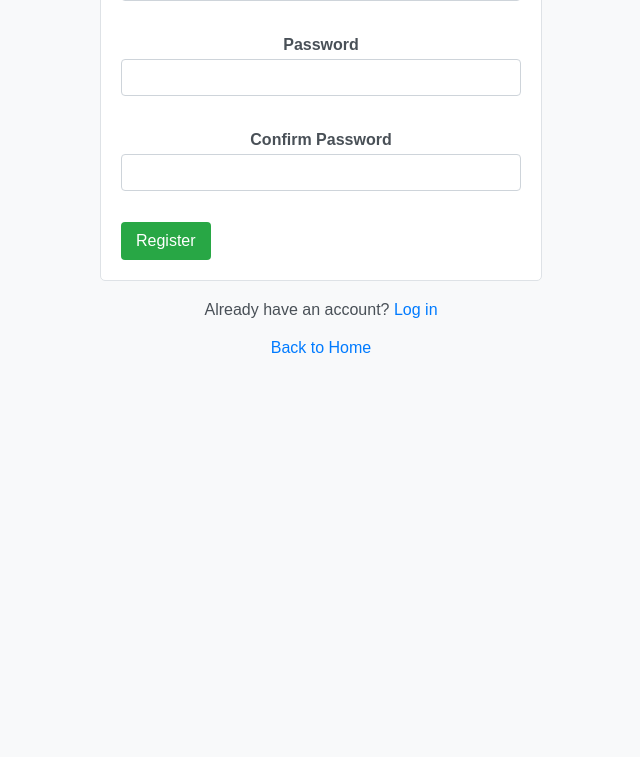
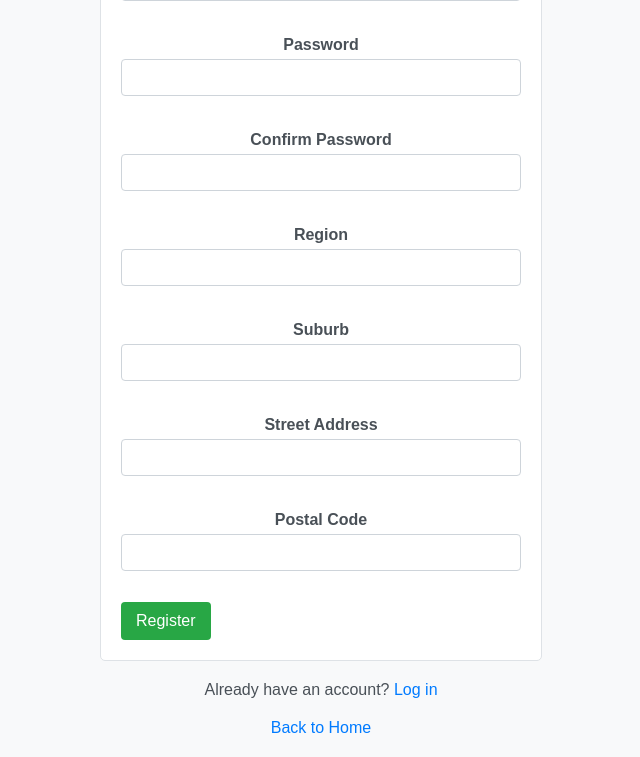
Before and after one commit to Omega130920/Secondhandmarket, a Django app: page /register/ in a window 1280 px wide. Shown: the part 574-1331 px from the top of the page, without its empty margins (319-959 px from the left). Before the commit the page ends 927 px from the top, so only its background shows below. Run offline with Django 5.2, Linux system fonts and the light colour scheme.

Commit message:
fix: Adjusted Street Address field to use TextInput widget in registration form

```diff
--- a/marketplace/forms.py
+++ b/marketplace/forms.py
@@ -1,7 +1,7 @@
 from django import forms
 from django.contrib.auth.models import User
 from django import forms
-from .models import Item, Category
+from .models import Item, Category, UserProfile
 
 class ItemForm(forms.ModelForm):
     category = forms.ModelChoiceField(queryset=Category.objects.all())
@@ -58,6 +58,12 @@ class UserRegistrationForm(forms.Form):
     password = forms.CharField(widget=forms.PasswordInput, label='Password')
     password_confirm = forms.CharField(widget=forms.PasswordInput, label='Confirm Password')
 
+    # New address fields in the form
+    region = forms.CharField(max_length=100, label='Region', required=False)
+    suburb = forms.CharField(max_length=100, label='Suburb', required=False)
+    street_address = forms.CharField(widget=forms.TextInput, max_length=255, label='Street Address', required=False)
+    postal_code = forms.CharField(max_length=10, label='Postal Code', required=False)
+
     def clean(self):
         cleaned_data = super().clean()
         password = cleaned_data.get("password")
@@ -67,6 +73,27 @@ class UserRegistrationForm(forms.Form):
             raise forms.ValidationError("Passwords do not match.")
 
         return cleaned_data
+
+    def save(self, commit=True):
+        user = User.objects.create_user(
+            username=self.cleaned_data['email'],  # Use email as username
+            first_name=self.cleaned_data['first_name'],
+            last_name=self.cleaned_data['last_name'],
+            email=self.cleaned_data['email'],
+            password=self.cleaned_data['password']
+        )
+        user.save()
+
+        profile = UserProfile.objects.create(user=user)
+        profile.contact_number = self.cleaned_data['cell_phone']
+        profile.id_document = self.cleaned_data['id_document']
+        profile.region = self.cleaned_data['region']
+        profile.suburb = self.cleaned_data['suburb']
+        profile.street_address = self.cleaned_data['street_address']
+        profile.postal_code = self.cleaned_data['postal_code']
+        profile.save()
+
+        return user
 
 class PinVerificationForm(forms.Form):
     pin = forms.CharField(max_length=6, label='Enter PIN')
--- a/marketplace/models.py
+++ b/marketplace/models.py
@@ -20,6 +20,12 @@ class UserProfile(models.Model):
         default='pending'
     )
     id_document = models.ImageField(upload_to='id_documents/', null=True, blank=True)
+
+    # New address fields
+    region = models.CharField(max_length=100, blank=True)
+    suburb = models.CharField(max_length=100, blank=True)
+    street_address = models.CharField(max_length=255, blank=True)
+    postal_code = models.CharField(max_length=10, blank=True)
 
     def __str__(self):
         return self.user.username
--- a/marketplace/templates/marketplace/register.html
+++ b/marketplace/templates/marketplace/register.html
@@ -34,7 +34,8 @@
         input[type="text"],
         input[type="email"],
         input[type="password"],
-        input[type="file"] {
+        input[type="file"],
+        textarea { /* Added style for textarea */
             width: 100%;
             padding: 10px;
             margin-bottom: 15px;
@@ -112,6 +113,13 @@
         <p><label for="{{ form.id_document.id_for_label }}">{{ form.id_document.label }}</label> {{ form.id_document }}</p>
         <p><label for="{{ form.password.id_for_label }}">{{ form.password.label }}</label> {{ form.password }}</p>
         <p><label for="{{ form.password_confirm.id_for_label }}">{{ form.password_confirm.label }}</label> {{ form.password_confirm }}</p>
+
+        {# New address fields in the template #}
+        <p><label for="{{ form.region.id_for_label }}">{{ form.region.label }}</label> {{ form.region }} {{ form.region.errors }}</p>
+        <p><label for="{{ form.suburb.id_for_label }}">{{ form.suburb.label }}</label> {{ form.suburb }} {{ form.suburb.errors }}</p>
+        <p><label for="{{ form.street_address.id_for_label }}">{{ form.street_address.label }}</label> {{ form.street_address }} {{ form.street_address.errors }}</p>
+        <p><label for="{{ form.postal_code.id_for_label }}">{{ form.postal_code.label }}</label> {{ form.postal_code }} {{ form.postal_code.errors }}</p>
+
         <button type="submit">Register</button>
     </form>
     <p>Already have an account? <a href="{% url 'login' %}">Log in</a></p>
--- a/marketplace/views.py
+++ b/marketplace/views.py
@@ -220,13 +220,12 @@ def register(request):
     if request.method == 'POST':
         form = UserRegistrationForm(request.POST)
         if form.is_valid():
-            user = form.save()
-            # Log the user in automatically after registration (optional)
+            user = form.save() # The save method in the form now handles UserProfile creation
             login(request, user)
-            return redirect('home')  # Redirect to your homepage
+            return redirect('some_success_url') # Redirect to a success page
     else:
         form = UserRegistrationForm()
-    return render(request, 'marketplace/register.html', {'form': form})
+    return render(request, 'registration.html', {'form': form})
 
 def home(request):
     return render(request, 'marketplace/home.html')
```
Also changed, not shown: db.sqlite3, marketplace/migrations/0003_userprofile_postal_code_userprofile_region_and_more.py (added).
